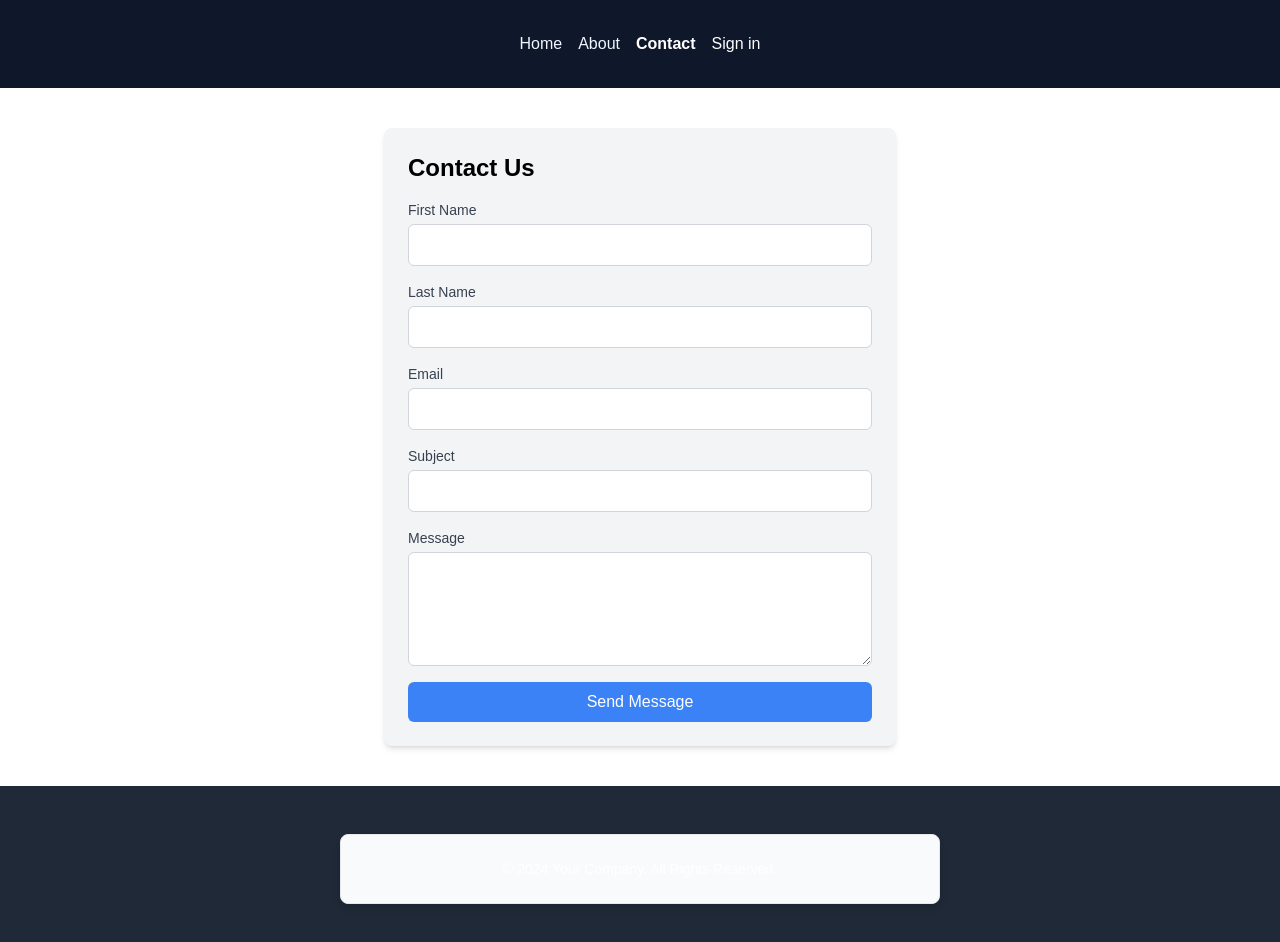
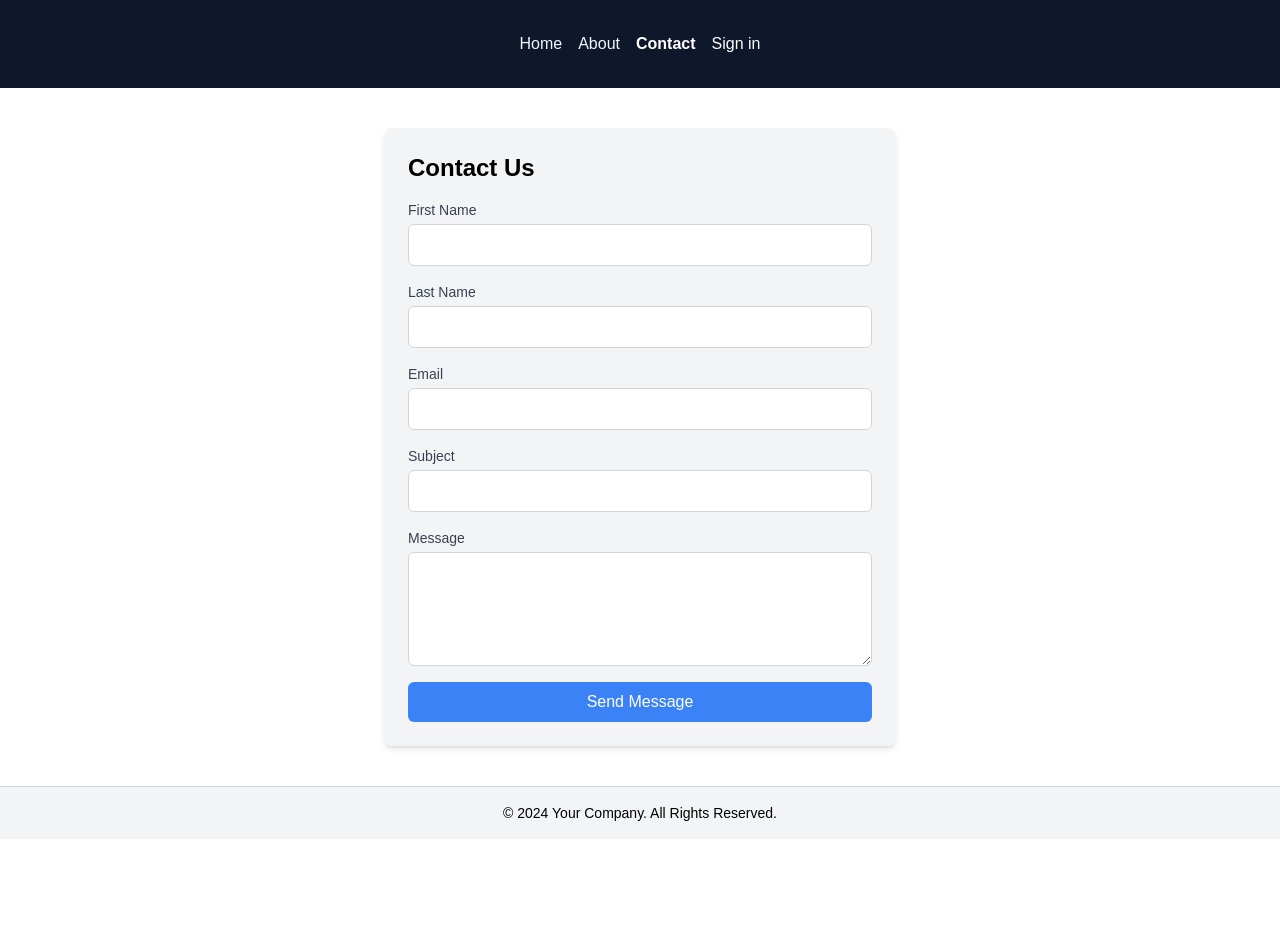
Before and after one commit to jiebinzhou98/project01, a Next.js app in the folder self-blog/: page /contact in a window 1280 px wide. Shown: the top 942 px of the page. After the commit the page ends 839 px from the top, so only its background shows below. Built offline with nearby package versions, Linux system fonts and the light colour scheme; no server answers.

Commit message:
Update footer

```diff
--- a/self-blog/app/components/footer.tsx
+++ b/self-blog/app/components/footer.tsx
@@ -1,8 +1,8 @@
-export default function Foooter() {
+export default function Footer() {
     return (
-      <footer className="bg-gray-800 text-white py-4 mt-10">
-        <div className="container mx-auto text-center">
-          <p className="text-sm">
+      <footer className="bg-gray-100 border-t border-gray-300 py-4 mt-10">
+        <div className="max-w-4xl mx-auto text-center">
+          <p className="text-sm text-black">
             &copy; {new Date().getFullYear()} Your Company. All Rights Reserved.
           </p>
         </div>
```
